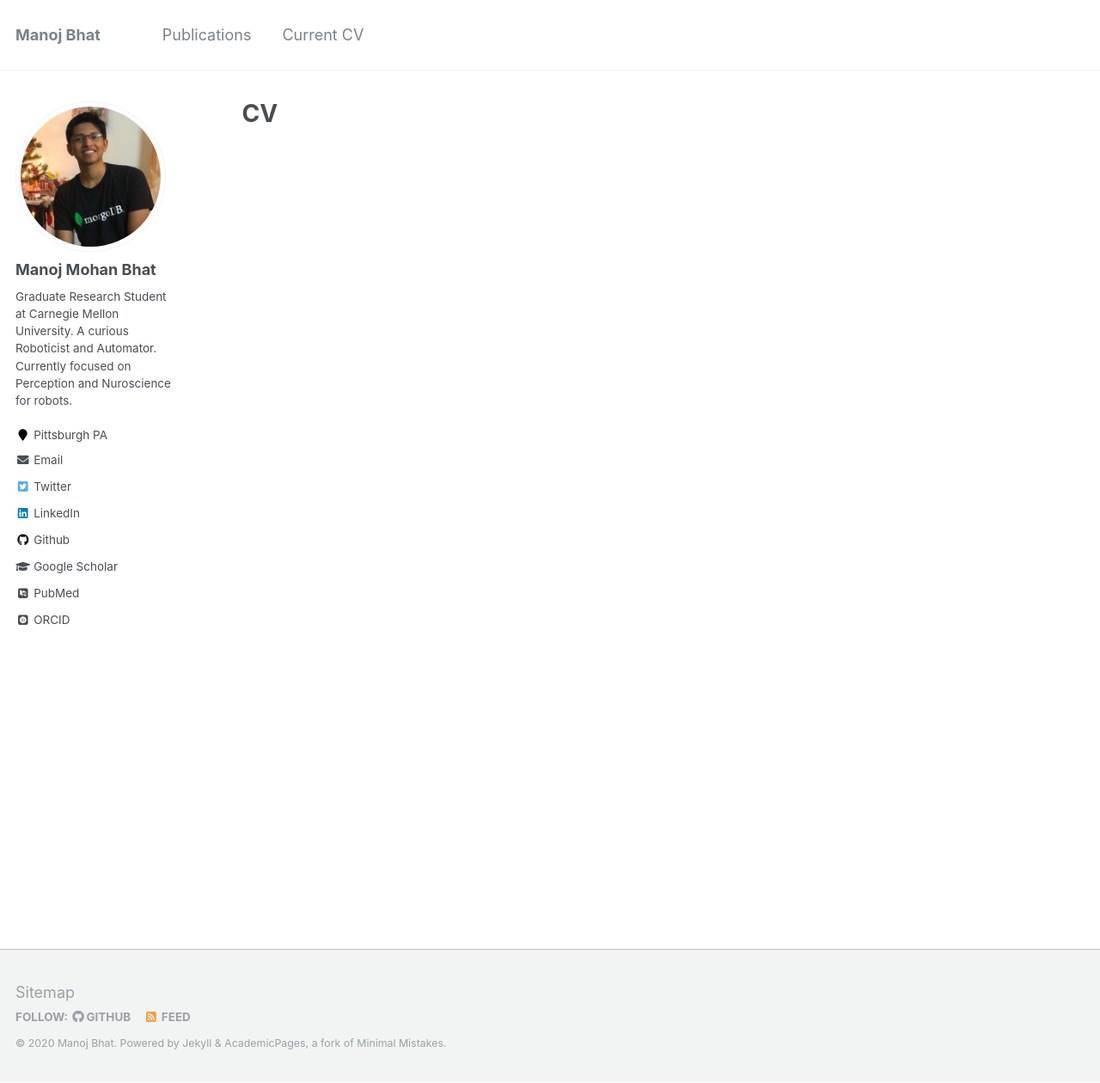
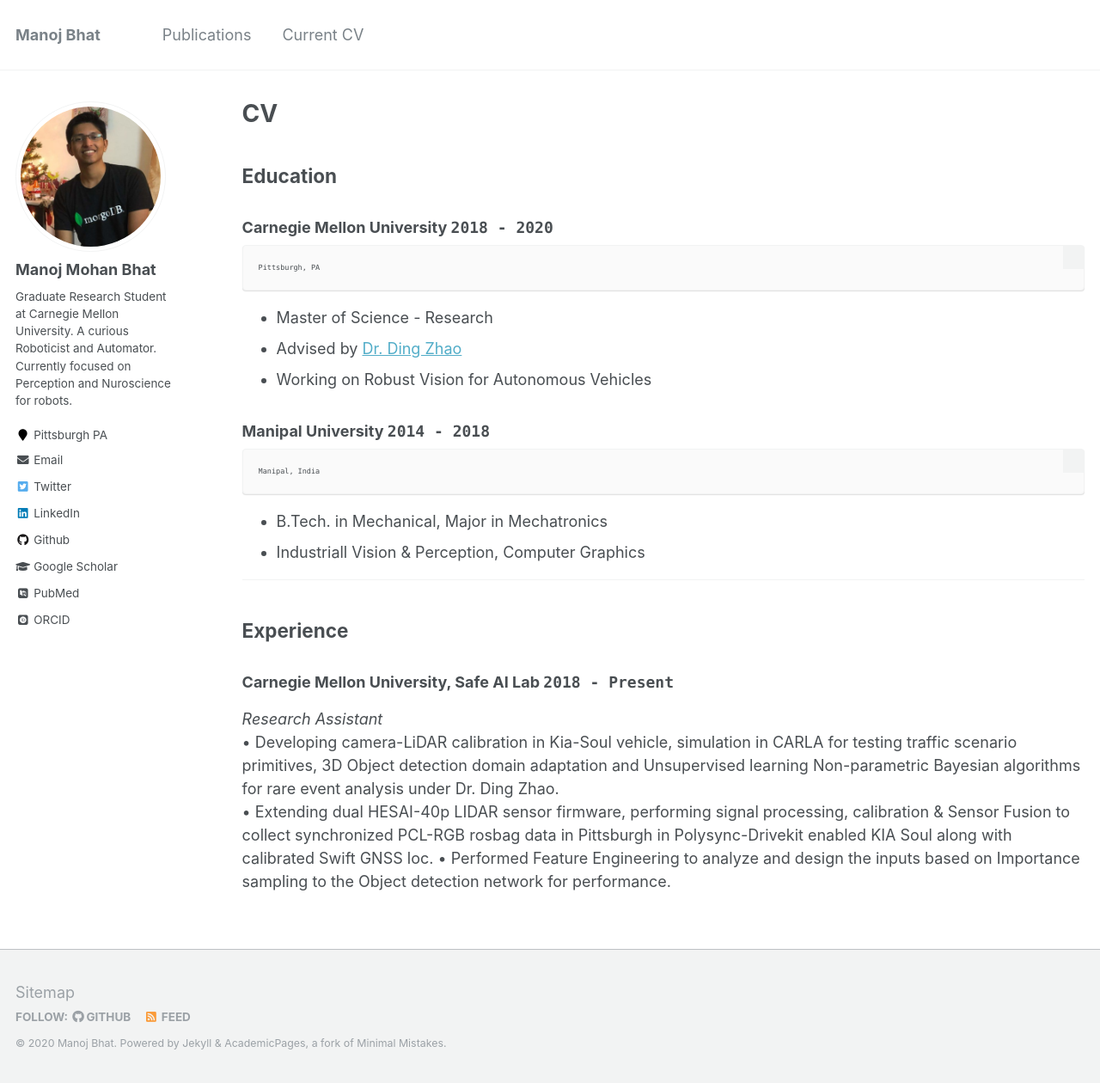
Before and after one commit to Manojbhat09/manojbhat09.github.io_old, a Jekyll site: the page built from _pages/cv.md, in a window 1280 px wide and 1260 px high. Shown: the whole window at 86% size. Built offline with Jekyll 4.4.1, drawn with Linux system fonts in a browser that asks for light colours; some web fonts are replaced.

Commit message:
Adding cv details

````diff
--- a/_pages/cv.md
+++ b/_pages/cv.md
@@ -9,7 +9,87 @@ redirect_from:
 
 {% include base_path %}
 
+<!--
+include contact information from the front matter
+Supported arguments:
+    - homepage: url, text
+    - phone
+    - email
+-->
 
+
+## Education
+
+### **Carnegie Mellon University** `2018 - 2020`
+
+```
+Pittsburgh, PA
+```
+
+- Master of Science - Research
+- Advised by [Dr. Ding Zhao](https://www.meche.engineering.cmu.edu/directory/bios/zhao-ding.html)
+- Working on Robust Vision for Autonomous Vehicles
+
+### **Manipal University** `2014 - 2018`
+
+```
+Manipal, India
+```
+
+- B.Tech. in Mechanical, Major in Mechatronics
+- Industriall Vision & Perception, Computer Graphics
+
+----
+
+## Experience
+
+### **Carnegie Mellon University, Safe AI Lab** `2018 - Present`
+
+_Research Assistant_<br>
+• Developing camera-LiDAR calibration in Kia-Soul vehicle, simulation in CARLA for testing traffic scenario primitives, 3D Object detection domain adaptation and Unsupervised learning Non-parametric Bayesian algorithms for rare event analysis under Dr. Ding Zhao.
+• Extending dual HESAI-40p LIDAR sensor firmware, performing signal processing, calibration & Sensor Fusion to collect synchronized PCL-RGB rosbag data in Pittsburgh in Polysync-Drivekit enabled KIA Soul along with calibrated Swift GNSS loc.
+•  Performed Feature Engineering to analyze and design the inputs based on Importance sampling to the Object detection network for performance.
+
+<!--
+### **Columbia University, Computer Graphics and User Interfaces Lab** `2017.1 - 2017.5`
+
+_Research Assistant_<br>
+Worked with prof. Steven Feiner, on **Cyber Affordance Visualization in Augumented Reality** project. Developed a Microsoft Hololens application that visualizes the Columbia campus in AR environment.
+
+### **AsiaInfo** `2015.6 - 2015.8`
+
+_Software Engineering Intern_<br>
+Worked on server-side web applications and server deployment tools.
+
+## Mentoring
+
+Max Krieger (CMU, independent research & [REUSE](https://www.cmu.edu/scs/isr/reuse/)) `CMU, 2018 - Now` <br>
+Courtney Miller (New College of Florida, [REUSE](https://www.cmu.edu/scs/isr/reuse/)) `CMU, 2019` <br>
+Anael Kuperwajs Cohen (Macalester College, [REUSE](https://www.cmu.edu/scs/isr/reuse/)) `CMU, 2019` <br>
+
+## Teaching
+
+Teaching Assistant, **Programming Languages and Translators (COMS 4115)** `Columbia, 2017 - 2018` <br>
+Teaching Assistant, **Introduction to Java II (COMP 132)** `Dickinson, 2016` <br>
+Peer Tutor, **Data Structures and Problem Solving (COMP 232)** `Dickinson, 2016` <br>
+Computer Lab Consultant `Dickinson, 2014 - 2016` <br>
+
+## Honors & Awards
+
+CHI'20 Best Paper Honourable Mention Award `CMU, 2020` <br>
+Phi Beta Kappa `Dickinson, 2018` <br>
+Excellence in Computer Science Award `Columbia, 2018` <br>
+Travel Award PL Mentoring Workshop (PLMW) `SPLASH, 2018` <br>
+Tau Beta Pi, Engineering Honor Society `Columbia, 2017` <br>
+Computer Science Departmental Honors `Dickinson, 2016` <br>
+Pi Mu Epsilon, Mathematics Honor Society `Dickinson, 2016` <br>
+Upsilon Pi Epsilon, Computer Science Honor Society `Dickinson, 2016` <br>
+Alpha Lambda Delta, First year Honor Society `Dickinson, 2013`<br>
+John Montgomery Scholarship `Dickinson, 2013` <br>
+
+## Service
+
+Research Experiences for Undergraduates in Software Engineering (REUSE) Admission Committee `CMU, 2019 - 2020` -->
 
 <!-- Education
 ======
````
